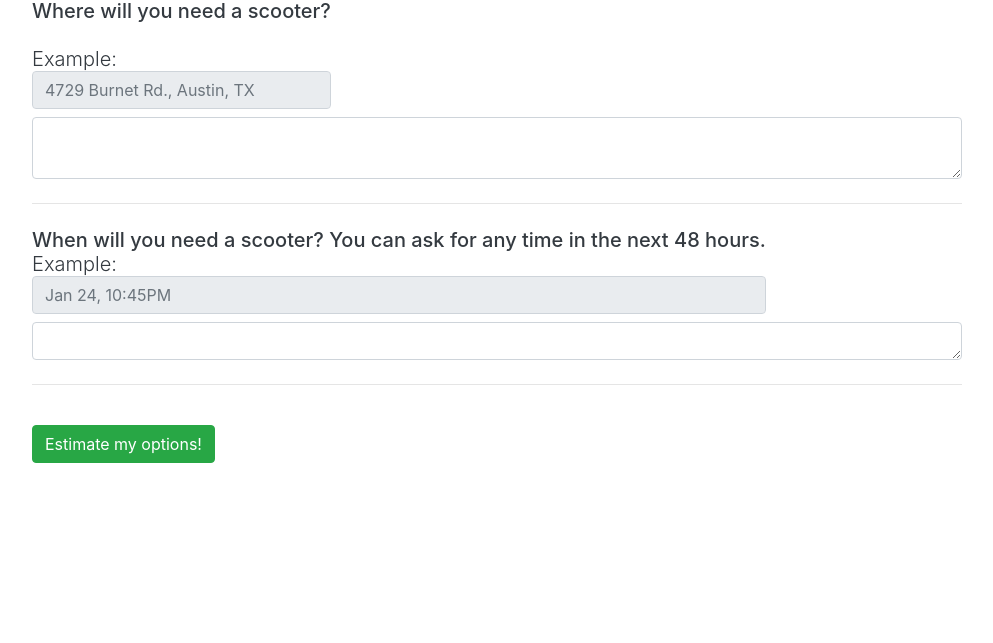
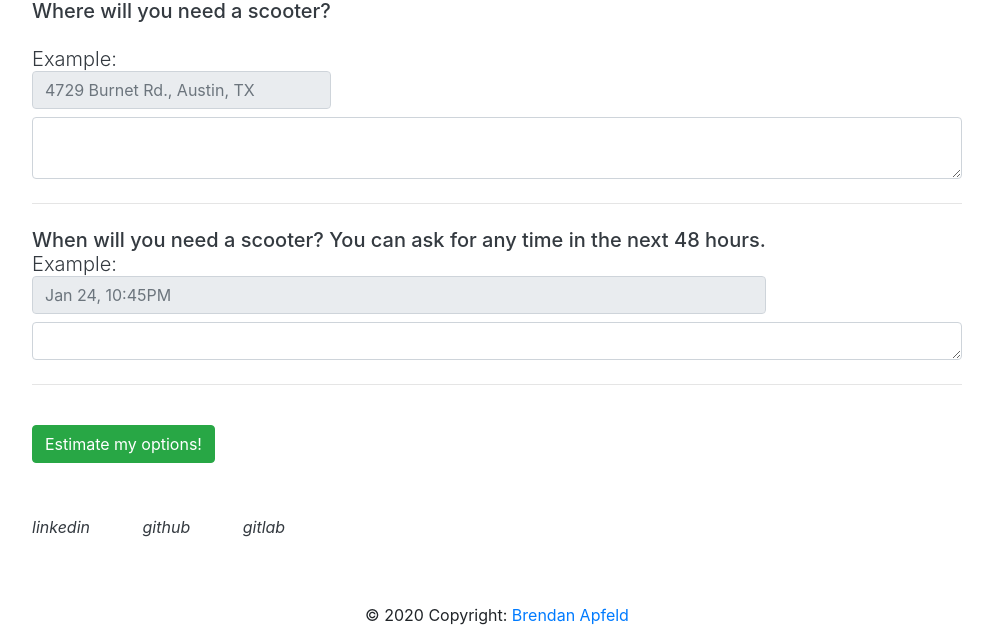
Before and after one commit to bapfeld/scoothome, a Flask app: page / in a window 1280 px wide. Shown: the part 281-924 px from the top of the page, without its empty margins (143-1136 px from the left). Before the commit the page ends 744 px from the top, so only its background shows below. Run offline with Flask 2, Linux system fonts and the light colour scheme; parts of the project's set-up code (start-up, migrations or seed data) failed here and were passed over; some libraries are stand-ins or nearby versions.

Commit message:
start adding a footer

```diff
--- a/app/templates/index.html
+++ b/app/templates/index.html
@@ -42,5 +42,28 @@
                 <button type="submit" class="mt-3 mb-1 btn btn-success">Estimate my options!</button>
             </form>
         </div>
+        <footer class="page-footer font-small">
+            <div class="text-dark container col-9">
+                <div class="row">
+                    <div class="col-md-12 py-5">
+                        <a class="li-ic">
+                            <i class="fab fa-linkedin-in fa-lg white-text mr-md-5 mr-3 fa-2x" href="https://www.linkedin.com/in/brendan-apfeld/">linkedin </i>
+                        </a>
+                        <a class="li-ic">
+                            <i class="fab fa-github fa-lg white-text mr-md-5 mr-3 fa-2x" href="https://github.com/bapfeld/">github </i>
+                        </a>
+                        <a class="li-ic">
+                            <i class="fab fa-gitlab fa-lg white-text mr-md-5 mr-3 fa-2x" href="https://gitlab.com/bapfeld">gitlab </i>
+                        </a>
+                    </div>
+                </div>
+            </div>
+        </div>
+        <!-- Copyright -->
+        <div class="footer-copyright text-center py-3">© 2020 Copyright:
+            <a href="https://brendanapfeld.com"> Brendan Apfeld</a>
+        </div>
+        <!-- Copyright -->
+        </footer>
     </body>
 </html>
```
